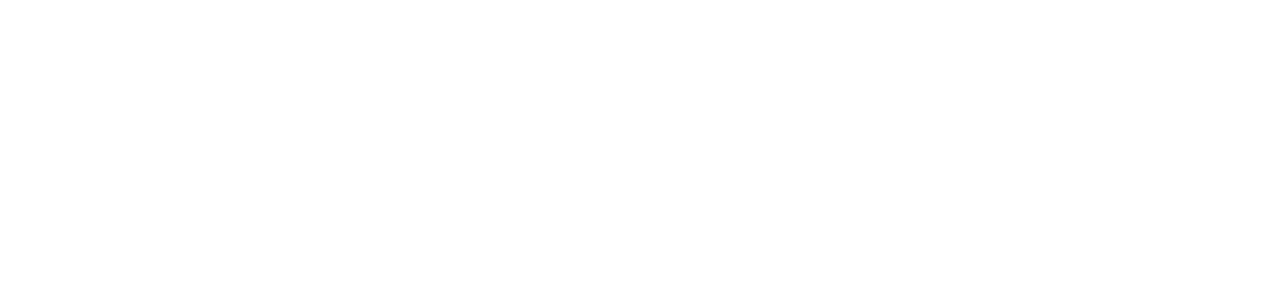
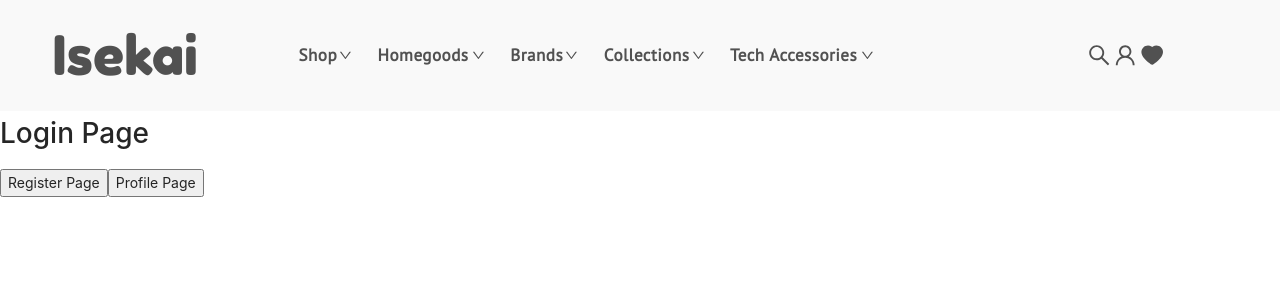
Before and after one commit to Sairoden/isekai, a React (Create React App) app: page /login in a window 1280 px wide. Before the commit this address had no page. Shown: the top 300 px of the page. Built offline with nearby package versions, Linux system fonts and the light colour scheme; a web font is replaced by a local one.

Commit message:
Add Register/Login/Profile Pages

```diff
--- a/src/App.js
+++ b/src/App.js
@@ -2,12 +2,18 @@
 
 import Home from "./components/Home/Home";
 import Nav from "./components/Nav/Nav";
+import Register from "./components/User/Register/Register";
+import Login from "./components/User/Login/Login";
+import Profile from "./components/User/Profile/Profile";
 
 function App() {
   return (
     <Routes>
       <Route path="/" element={<Nav />}>
         <Route index element={<Home />} />
+        <Route path="/register" element={<Register />} />
+        <Route path="/login" element={<Login />} />
+        <Route path="/profile" element={<Profile />} />
       </Route>
     </Routes>
   );
--- a/src/components/Nav/Nav.js
+++ b/src/components/Nav/Nav.js
@@ -28,8 +28,6 @@
     "//at.alicdn.com/t/font_1788044_0dwu4guekcwr.js", //icon-shoppingcart
   ],
 });
-
-
 
 const { Search } = Input;
 const { SubMenu } = Menu;
@@ -214,7 +212,9 @@
           />
         </div>
         <div className="nav_icons">
-          <UserOutlined className="nav_icon stay" />
+          <Link to="/login">
+            <UserOutlined className="nav_icon stay" />
+          </Link>
           <HeartFilled className="nav_icon stay" />
           <IconFont type="icon-shoppingcart" className="nav_icon stay" />
         </div>
--- /dev/null
+++ b/src/components/User/Login/Login.js
@@ -0,0 +1,17 @@
+import { Link } from "react-router-dom";
+
+const Login = () => {
+  return (
+    <div>
+      <h1>Login Page</h1>
+      <Link to="/register">
+        <button>Register Page</button>
+      </Link>
+      <Link to="/profile">
+        <button>Profile Page</button>
+      </Link>
+    </div>
+  );
+};
+
+export default Login;
--- /dev/null
+++ b/src/components/User/Profile/Profile.js
@@ -0,0 +1,5 @@
+const Profile = () => {
+  return <h1>Profile Page</h1>;
+};
+
+export default Profile;
--- /dev/null
+++ b/src/components/User/Register/Register.js
@@ -0,0 +1,17 @@
+import { Link } from "react-router-dom";
+
+const Register = () => {
+  return (
+    <div>
+      <h1>Register Page</h1>
+      <Link to="/login">
+        <button>Login Page</button>
+      </Link>
+      <Link to="/profile">
+        <button>Profile Page</button>
+      </Link>
+    </div>
+  );
+};
+
+export default Register;
```
